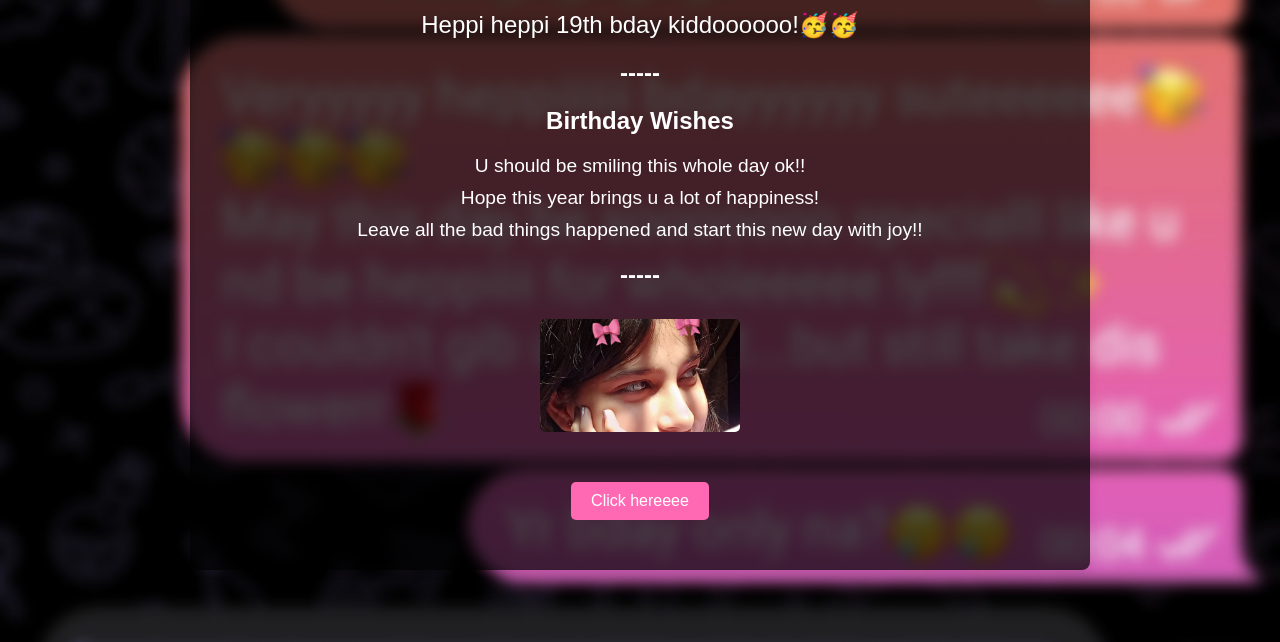
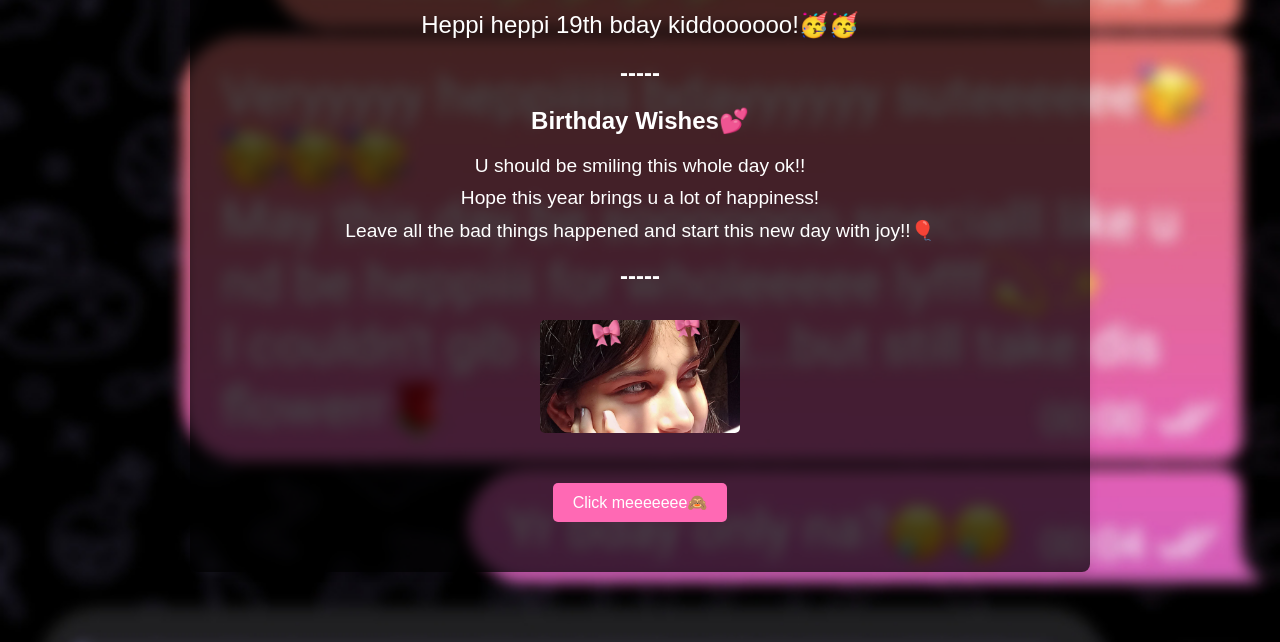
Before and after one commit to Santosh2006/Hbd, a plain HTML site: page index.html in a window 1280 px wide. Shown: the part 158-800 px from the top of the page. Drawn offline with Linux system fonts and the light colour scheme.

Commit message:
index.html

```diff
--- a/index.html
+++ b/index.html
@@ -11,11 +11,11 @@
         <h1 class="title">Happy Birthday, Praaa!!</h1>
         <p class="message">Heppi heppi 19th bday kiddoooooo!🥳🥳</p>
                 <h2>-----</h2>
-        <h2>Birthday Wishes</h2>
+        <h2>Birthday Wishes💕</h2>
         <ul class="wishes-list">
             <li>U should be smiling this whole day ok!!</li>
             <li>Hope this year brings u a lot of happiness!</li>
-            <li>Leave all the bad things happened and start this new day with joy!!</li>
+            <li>Leave all the bad things happened and start this new day with joy!!🎈</li>
         </ul>
 
         <h2>-----</h2>
@@ -23,7 +23,7 @@
             <img src="IMG_20241221_182153_449.jpg" alt="Birthday Celebration" class="gallery-image">
 
         </div>
-        <a href="page.html" class="birthday-button" target="_blank">Click hereeee</a>
+        <a href="page.html" class="birthday-button" target="_blank">Click meeeeeee🙈</a>
     </div>
 </body>
 </html>
```
